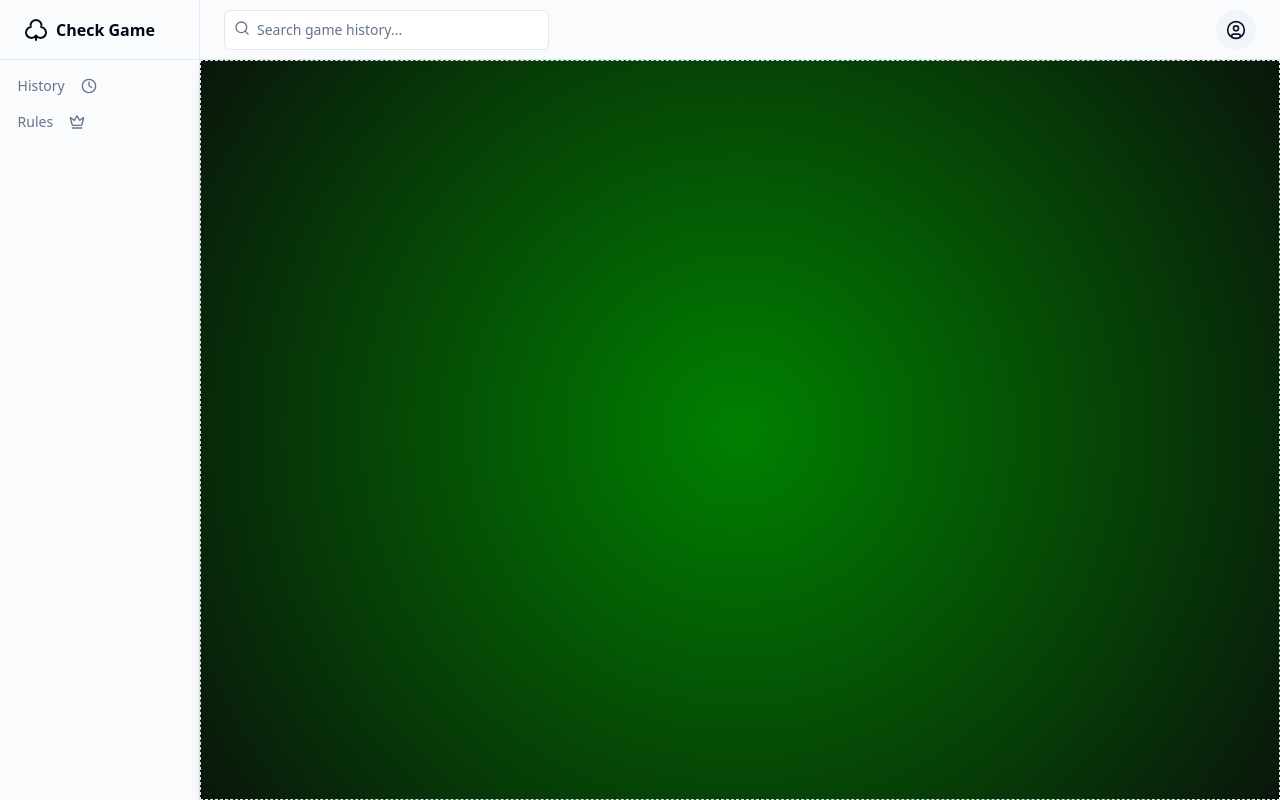
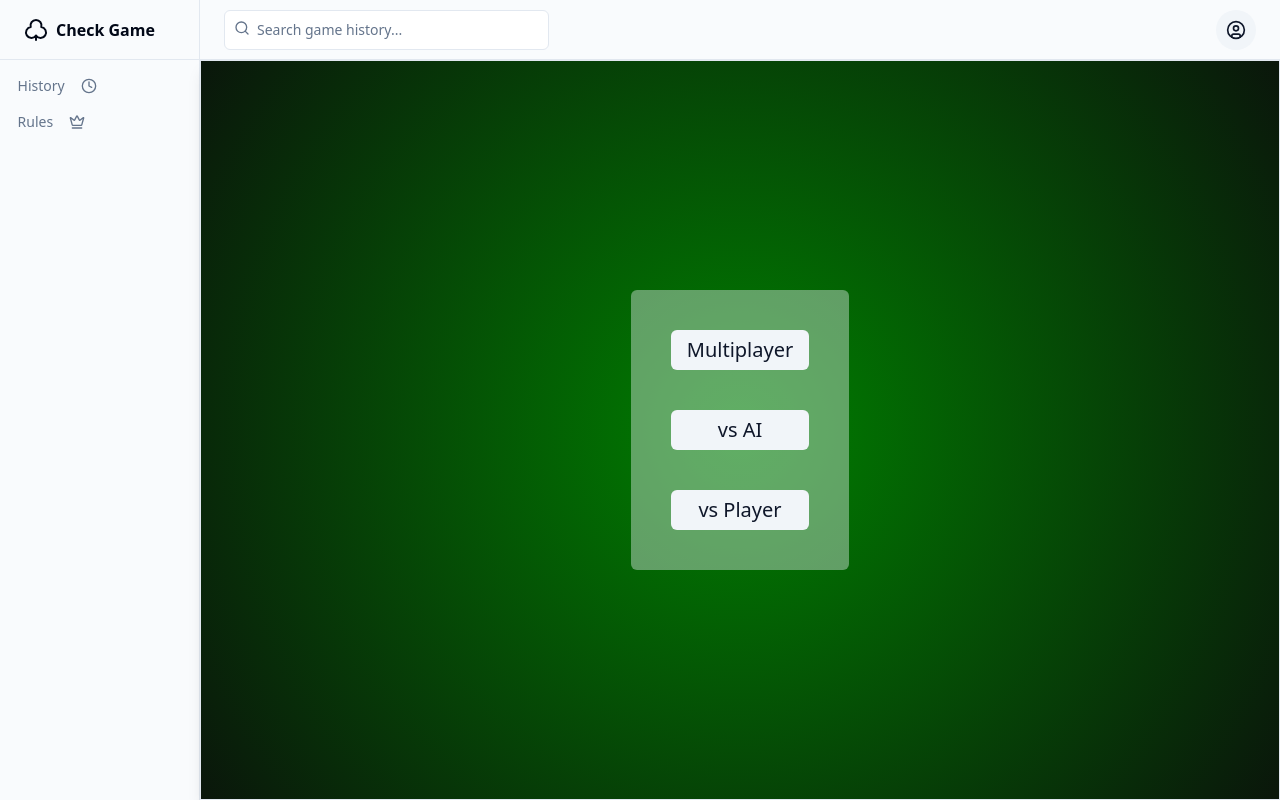
Before and after one commit to desh-dev/Check, a React (Vite) app: page / in a window 1280 px wide. Built offline with nearby package versions, Linux system fonts and the light colour scheme.

Commit message:
create modeSelect component

```diff
--- a/src/App.tsx
+++ b/src/App.tsx
@@ -2,11 +2,15 @@ import { useState } from "react";
 import Dashboard from "./components/Dashboard";
 import { IGameContextProps } from "./gameContext";
 import GameContext from "./gameContext";
+import ModeSelect from "./components/ModeSelect";
 
 function App() {
   const [isInRoom, setInRoom] = useState(false);
   const [isPlayerTurn, setPlayerTurn] = useState(false);
   const [isGameStarted, setGameStarted] = useState(false);
+  const [multiplayer, setMultiplayer] = useState(false);
+  const [vsAI, setVsAI] = useState(false);
+  const [vsPlayer, setVsPlayer] = useState(false);
 
   const gameContextValue: IGameContextProps = {
     isInRoom,
@@ -15,11 +19,19 @@ function App() {
     setPlayerTurn,
     isGameStarted,
     setGameStarted,
+    multiplayer,
+    setMultiplayer,
+    vsAI,
+    setVsAI,
+    vsPlayer,
+    setVsPlayer,
   };
   return (
     <GameContext.Provider value={gameContextValue}>
       <>
-        <Dashboard></Dashboard>
+        <Dashboard>
+          <ModeSelect />
+        </Dashboard>
       </>
     </GameContext.Provider>
   );
--- a/src/components/Dashboard.tsx
+++ b/src/components/Dashboard.tsx
@@ -87,7 +87,7 @@ const Dashboard = ({ children }: DashboardProps) => {
             </DropdownMenuContent>
           </DropdownMenu>
         </header>
-        <main className="flex flex-1 border border-dashed shadow-lg board">
+        <main className="flex flex-1 border shadow-lg board">
           <div className="flex flex-1 flex-col gap-11 items-center justify-around">
             {children}
           </div>
--- /dev/null
+++ b/src/components/ModeSelect.tsx
@@ -0,0 +1,35 @@
+import gameContext from "@/gameContext";
+import { useContext } from "react";
+import { Button } from "./ui/button";
+
+const ModeSelect = () => {
+  const { setMultiplayer, setVsAI, setVsPlayer } = useContext(gameContext);
+
+  return (
+    <div className="flex gap-10 flex-col bg-muted/40 p-10 rounded-md">
+      <Button
+        className="text-xl p-4"
+        variant={"secondary"}
+        onClick={() => setMultiplayer(true)}
+      >
+        Multiplayer
+      </Button>
+      <Button
+        className="text-xl p-4"
+        variant={"secondary"}
+        onClick={() => setVsAI(true)}
+      >
+        vs AI
+      </Button>
+      <Button
+        className="text-xl p-4"
+        variant={"secondary"}
+        onClick={() => setVsPlayer(true)}
+      >
+        vs Player
+      </Button>
+    </div>
+  );
+};
+
+export default ModeSelect;
--- a/src/gameContext.ts
+++ b/src/gameContext.ts
@@ -7,6 +7,12 @@ export interface IGameContextProps {
   setPlayerTurn: (turn: boolean) => void;
   isGameStarted: boolean;
   setGameStarted: (started: boolean) => void;
+  multiplayer: boolean;
+  setMultiplayer: (multiplayer: boolean) => void;
+  vsAI: boolean;
+  setVsAI: (vsAI: boolean) => void;
+  vsPlayer: boolean;
+  setVsPlayer: (vsPlayer: boolean) => void;
 }
 
 const defaultState: IGameContextProps = {
@@ -16,6 +22,12 @@ const defaultState: IGameContextProps = {
   setPlayerTurn: () => {},
   isGameStarted: false,
   setGameStarted: () => {},
+  multiplayer: false,
+  setMultiplayer: () => {},
+  vsAI: false,
+  setVsAI: () => {},
+  vsPlayer: false,
+  setVsPlayer: () => {},
 };
 
 export default React.createContext(defaultState);
```
